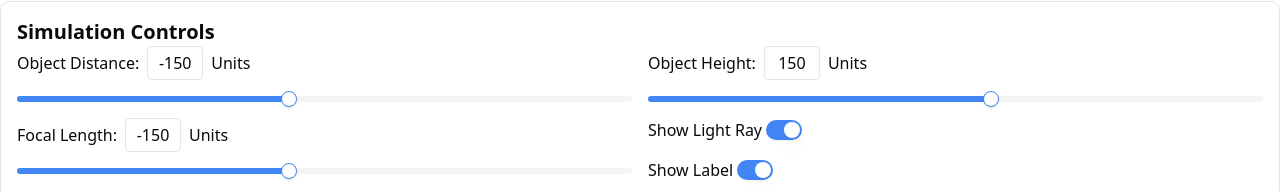
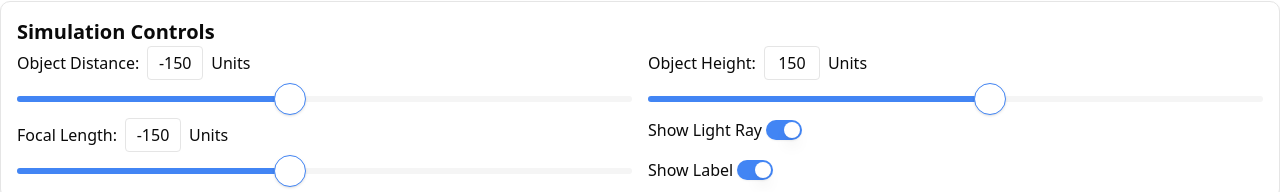
Before and after one commit to thegouhund/mirror-sim, a Next.js app: page / in a window 1280 px wide. Shown: the part 760-952 px from the top of the page. Built offline with nearby package versions, Linux system fonts and the light colour scheme.

Commit message:
bigger thumb

```diff
--- a/components/ui/slider.tsx
+++ b/components/ui/slider.tsx
@@ -53,7 +53,7 @@ function Slider({
         <SliderPrimitive.Thumb
           data-slot="slider-thumb"
           key={index}
-          className="border-primary bg-background ring-ring/50 block size-4 shrink-0 rounded-full border shadow-sm transition-[color,box-shadow] hover:ring-4 focus-visible:ring-4 focus-visible:outline-hidden disabled:pointer-events-none disabled:opacity-50"
+          className="border-primary bg-background ring-ring/50 block size-8 shrink-0 rounded-full border shadow-sm transition-[color,box-shadow] hover:ring-4 focus-visible:ring-4 focus-visible:outline-hidden disabled:pointer-events-none disabled:opacity-50"
         />
       ))}
     </SliderPrimitive.Root>
```
